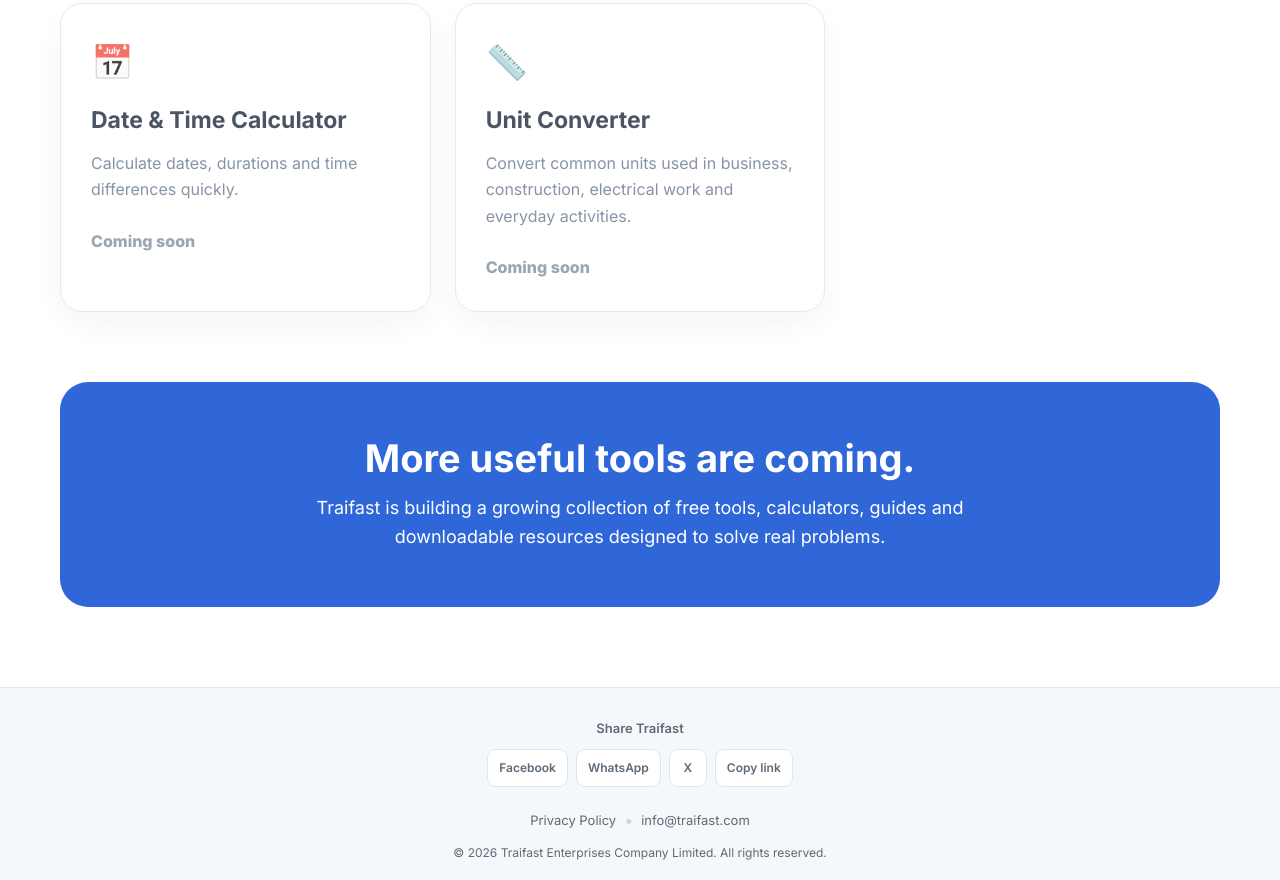
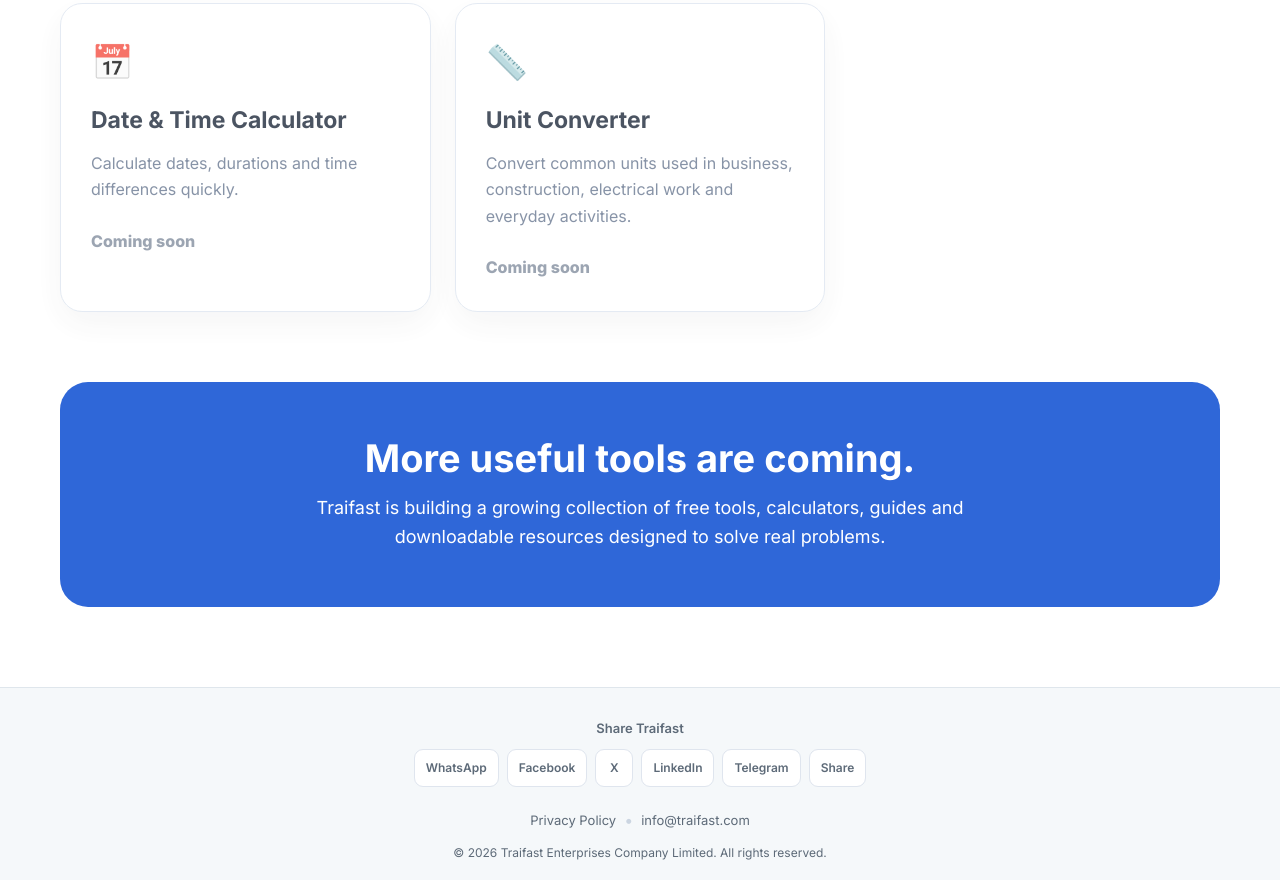
Before and after one commit to atuhairwech/traifast-website, a plain HTML site: page tools.html in a window 1280 px wide. Shown: the part 1822-2702 px from the top of the page. Drawn offline with Linux system fonts and the light colour scheme.

Commit message:
Update tools.html

```diff
--- a/tools.html
+++ b/tools.html
@@ -423,39 +423,73 @@
   </main>
 <footer class="site-footer">
 
+    <!-- Share Traifast -->
     <div class="footer-share">
 
-        <p class="footer-share-title">
-            Share Traifast
-        </p>
+        <p class="footer-share-title">Share Traifast</p>
 
         <div class="footer-share-buttons">
 
-            <a href="#" aria-label="Share on Facebook">
+            <a
+                href="https://wa.me/?text=Check%20out%20Traifast%20-%20https%3A%2F%2Ftraifast.com"
+                target="_blank"
+                rel="noopener"
+                aria-label="Share on WhatsApp"
+                title="Share on WhatsApp">
+                WhatsApp
+            </a>
+
+            <a
+                href="https://www.facebook.com/sharer/sharer.php?u=https%3A%2F%2Ftraifast.com"
+                target="_blank"
+                rel="noopener"
+                aria-label="Share on Facebook"
+                title="Share on Facebook">
                 Facebook
             </a>
 
-            <a href="#" aria-label="Share on WhatsApp">
-                WhatsApp
-            </a>
-
-            <a href="#" aria-label="Share on X">
+            <a
+                href="https://twitter.com/intent/tweet?url=https%3A%2F%2Ftraifast.com&text=Check%20out%20Traifast"
+                target="_blank"
+                rel="noopener"
+                aria-label="Share on X"
+                title="Share on X">
                 X
             </a>
 
-            <button type="button" id="copy-page-link">
-                Copy link
+            <a
+                href="https://www.linkedin.com/sharing/share-offsite/?url=https%3A%2F%2Ftraifast.com"
+                target="_blank"
+                rel="noopener"
+                aria-label="Share on LinkedIn"
+                title="Share on LinkedIn">
+                LinkedIn
+            </a>
+
+            <a
+                href="https://t.me/share/url?url=https%3A%2F%2Ftraifast.com&text=Check%20out%20Traifast"
+                target="_blank"
+                rel="noopener"
+                aria-label="Share on Telegram"
+                title="Share on Telegram">
+                Telegram
+            </a>
+
+            <button
+                type="button"
+                onclick="navigator.share ? navigator.share({title: 'Traifast', text: 'Check out Traifast', url: window.location.href}) : alert('Sharing is not supported on this browser.')"
+                aria-label="Share Traifast"
+                title="Share Traifast">
+                Share
             </button>
 
         </div>
-
     </div>
 
+    <!-- Privacy + Email -->
     <div class="footer-support">
 
-        <a href="privacy-policy.html">
-            Privacy Policy
-        </a>
+        <a href="privacy-policy.html">Privacy Policy</a>
 
         <span>•</span>
 
@@ -465,12 +499,13 @@
 
     </div>
 
+    <!-- Copyright -->
     <div class="footer-bottom">
-        © <span id="year"></span> Traifast Enterprises Company Limited.
-        All rights reserved.
+        © 2026 Traifast Enterprises Company Limited. All rights reserved.
     </div>
 
 </footer>
+
 
 <script src="script.js"></script>
 
```
